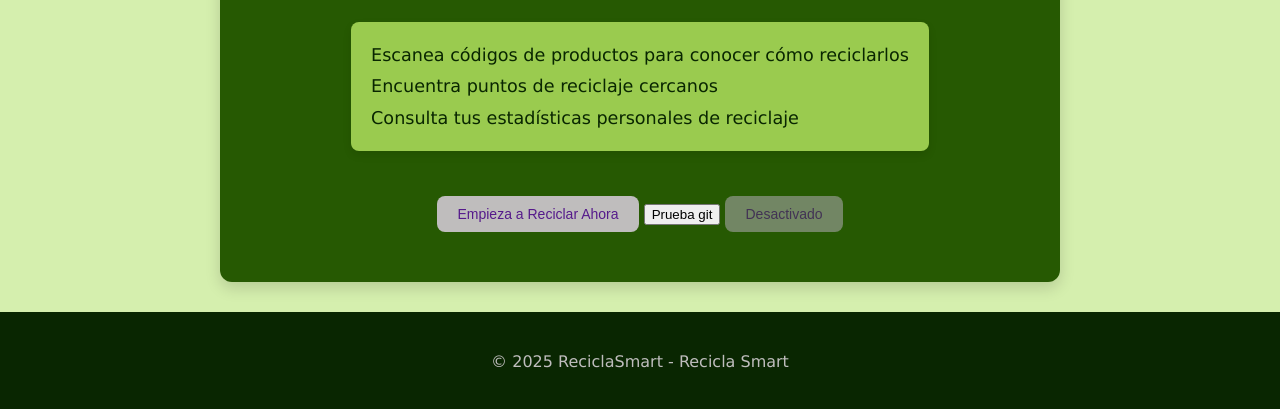
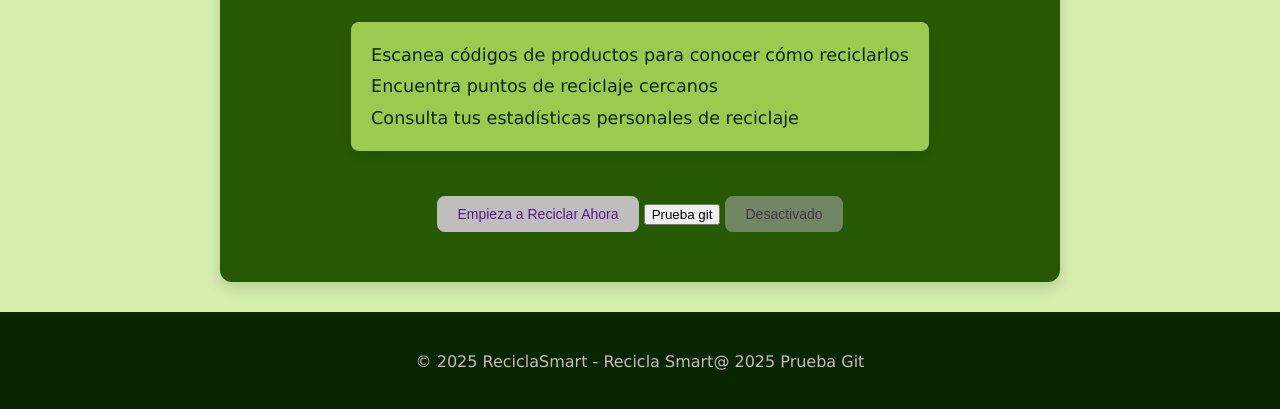
Before and after one commit to Victor-Salvador/git-personal-salvador, a plain HTML site: page src/index.html in a window 1280 px wide. Shown: the part 617-1026 px from the top of the page. Drawn offline with Linux system fonts and the light colour scheme.

Commit message:
Nuevo footer

```diff
--- a/src/index.html
+++ b/src/index.html
@@ -74,6 +74,7 @@
 
   <footer>
     <p>© 2025 ReciclaSmart - Recicla Smart</p>
+    <p>@ 2025 Prueba Git</p>
   </footer>
 </body>
 
```
